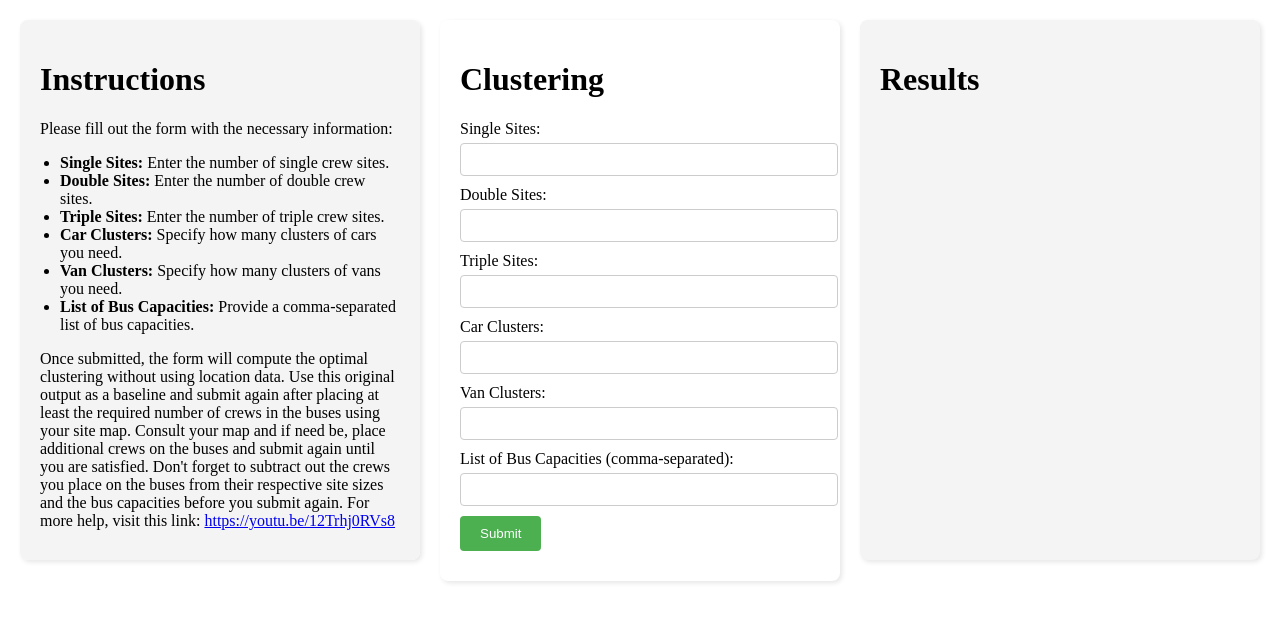
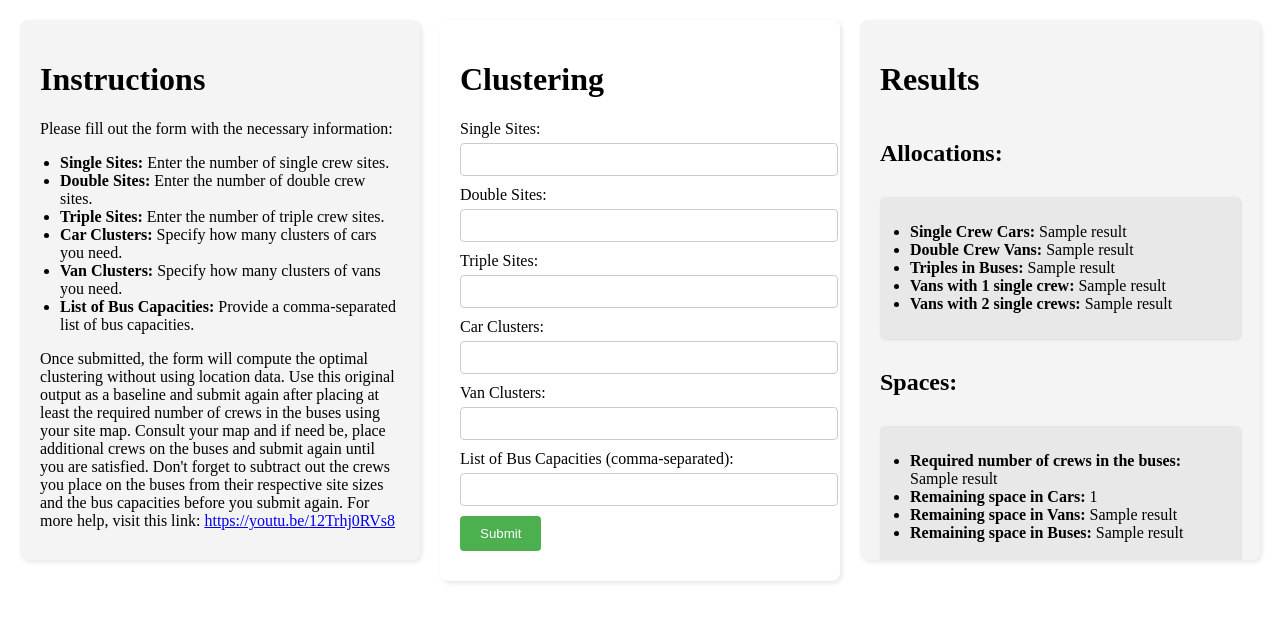
Before and after one commit to cbmckinstry/Clustering, a Flask app: template templates/index.html in a window 1280 px wide. Shown: the top 622 px of the page. Run offline with Flask 3, Linux system fonts and the light colour scheme; the template is opened without the code that fills it: most values are stand-ins (such as "Sample title", 1, 10 or a date in 2020).

Commit message:
Redid format

```diff
--- a/templates/index.html
+++ b/templates/index.html
@@ -137,27 +137,50 @@
     <div class="column results">
         <h1>Results</h1>
         {% if results %}
-                {% if results[11] < 0 %}
-                   <h3>You need space for {{ results[12] }} more crews!</h3>{% endif %}
-            <ul>
-                {% if results[0] != 0 and results[11]>=0 %}
-                    <li><strong>Single Crew Cars:</strong> {{ results[0] }}</li>{% endif %}
-                {% if results[1] != 0 and results[11]>=0 %}
-                    <li><strong>Double Crew Vans:</strong> {{ results[1] }}</li>{% endif %}
-                {% if results[2] != 0 and results[11]>=0 %}
-                    <li><strong>Triples in Buses:</strong> {{ results[2] }}</li>{% endif %}
-                {% if results[8][2] != 0 and results[11]>=0 %}
-                    <li><strong>Vans with 1 single crew:</strong> {{ results[8][2] }}</li>{% endif %}
-                {% if results[8][3] != 0 and results[11]>=0 %}
-                    <li><strong>Vans with 2 single crews:</strong> {{ results[8][3] }}</li>{% endif %}
-                {% if results[11]>=0 %}
-                    <li><strong>Required number of crews in the buses:</strong> {{ results[9] }}</li>
-                    <li><strong>Remaining space in [Cars, Vans, Buses]:</strong> {{ results[10] }}</li>{% endif %}
-            </ul>
+            {% if results[11] < 0 %}
+                <h3>You need space for {{ results[12] }} more crews!</h3>
+            {% else %}
+                <div class="results-container">
+                    <h2>Allocations:</h2>
+                    <div class="results-section">
+                        <ul>
+                            {% if results[0] != 0 %}
+                                <li><strong>Single Crew Cars:</strong> {{ results[0] }}</li>
+                            {% endif %}
+                            {% if results[1] != 0 %}
+                                <li><strong>Double Crew Vans:</strong> {{ results[1] }}</li>
+                            {% endif %}
+                            {% if results[2] != 0 %}
+                                <li><strong>Triples in Buses:</strong> {{ results[2] }}</li>
+                            {% endif %}
+                            {% if results[8][2] != 0 %}
+                                <li><strong>Vans with 1 single crew:</strong> {{ results[8][2] }}</li>
+                            {% endif %}
+                            {% if results[8][3] != 0 %}
+                                <li><strong>Vans with 2 single crews:</strong> {{ results[8][3] }}</li>
+                            {% endif %}
+                        </ul>
+                    </div>
+
+                    {% if results[9] is not none and results[10] is not none %}
+
+                        <h2>Spaces:</h2>
+                        <div class="results-eleven">
+                            <ul>
+                                <li><strong>Required number of crews in the buses:</strong> {{ results[9] }}</li>
+                                <li><strong>Remaining space in Cars:</strong> {{ results[10][0] }}</li>
+                                <li><strong>Remaining space in Vans:</strong> {{ results[10][1] }}</li>
+                                <li><strong>Remaining space in Buses:</strong> {{ results[10][2] }}</li>
+                            </ul>
+                        </div>
+                    {% endif %}
+                </div>
+            {% endif %}
         {% else %}
             <h3>No results to display</h3>
         {% endif %}
     </div>
+
 </div>
 </body>
 </html>
```
